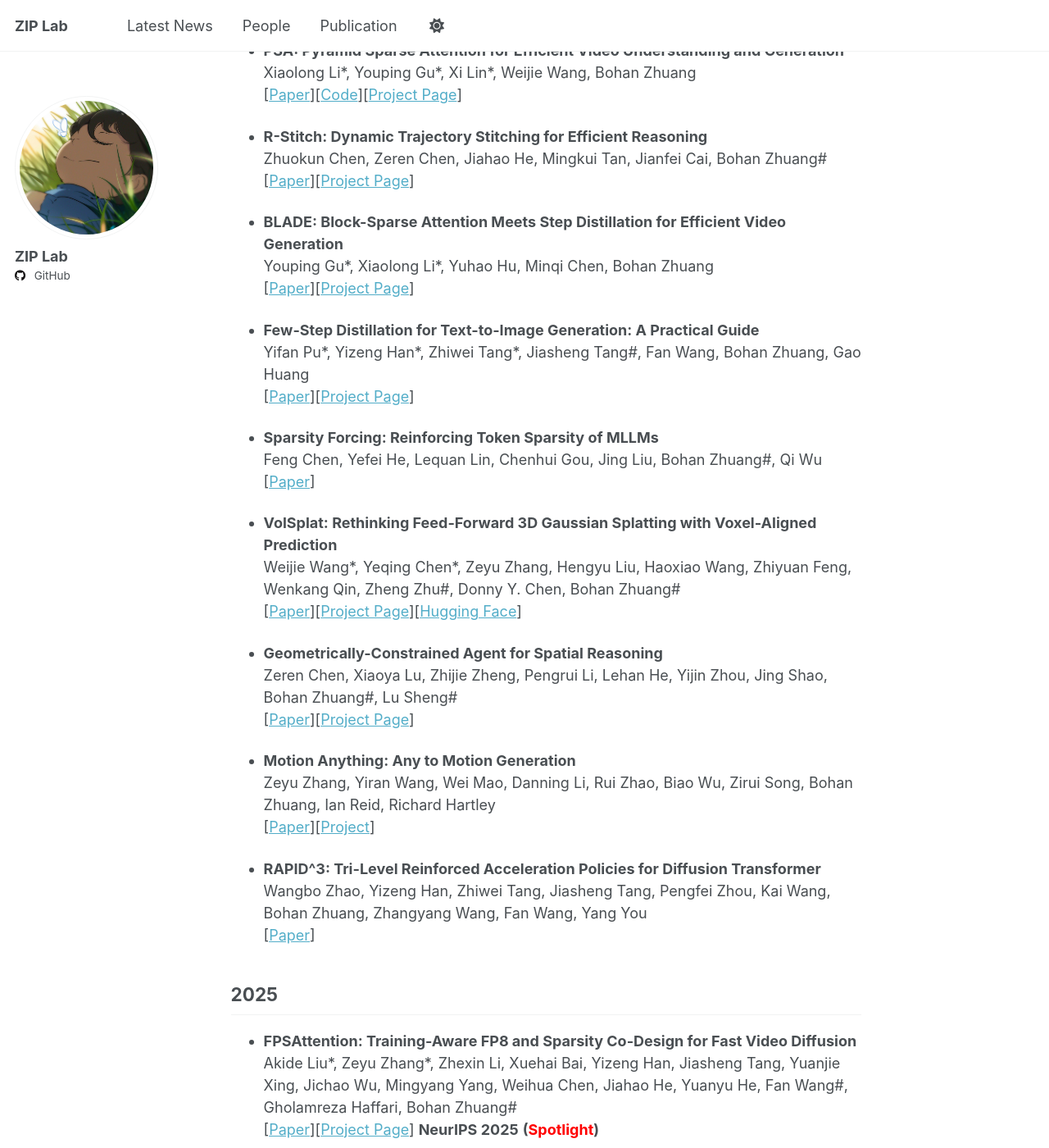
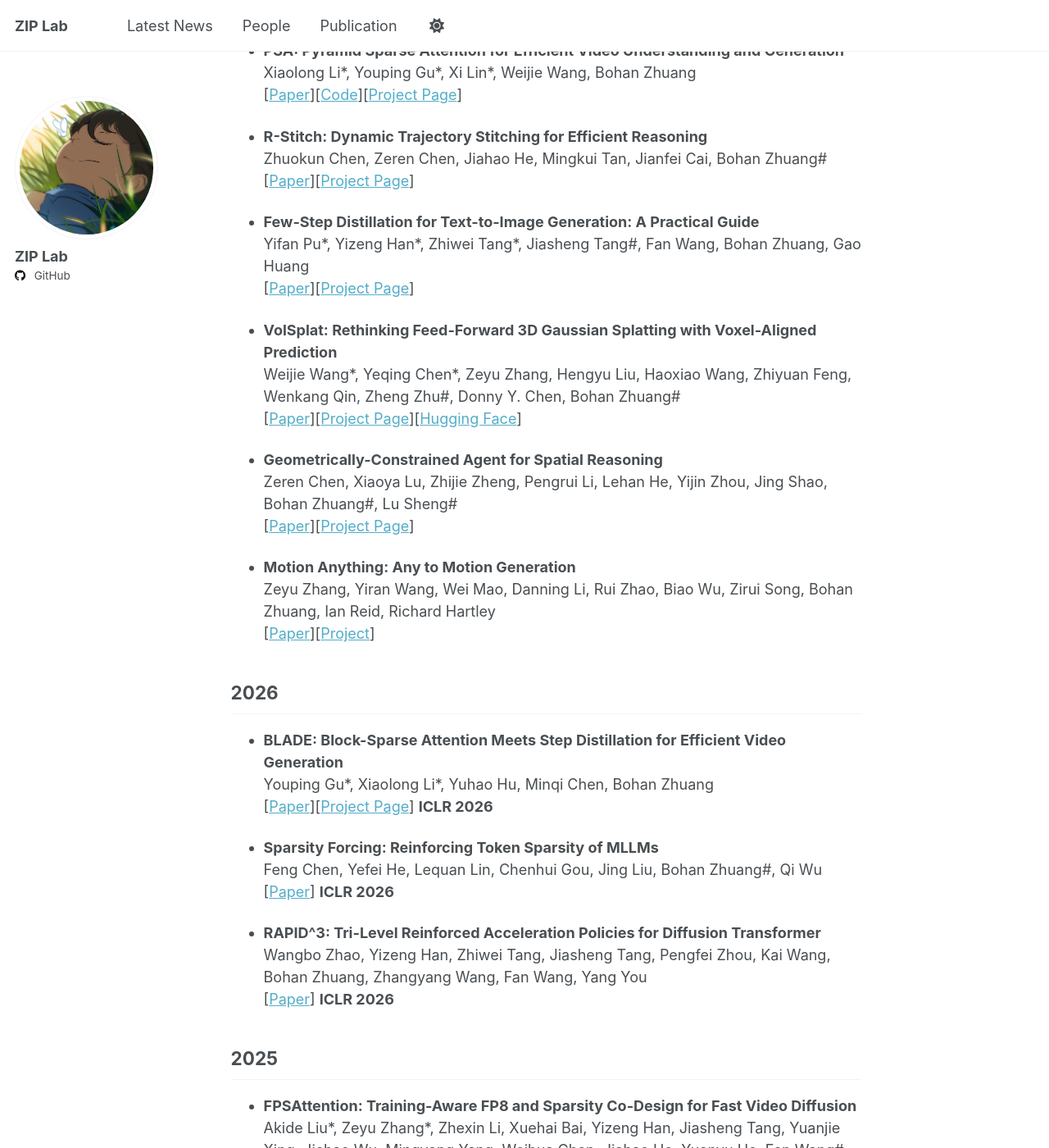
Before and after one commit to ziplab/ziplab.github.io, a Jekyll site: the page built from _pages/publication.md, in a window 1280 px wide and 1400 px high, scrolled down 655 px. Shown: the whole window at 82% size. Built offline with Jekyll 4.4.1, drawn with Linux system fonts in a browser that asks for light colours; part of the change alters nothing that is shown.

Commit message:
Update publication list with new entries and removals
Removed outdated publications and added new entries for 2026.

```diff
--- a/_pages/publication.md
+++ b/_pages/publication.md
@@ -18,7 +18,6 @@ Zeyu Zhang, Shuning Chang, Yuanyu He, Yizeng Han, Jiasheng Tang, Fan Wang, Bohan
 Haoyu Zhao, Akide Liu, Zeyu Zhang, Weijie Wang, Feng Chen, Ruihan Zhu, Gholamreza Haffari, Bohan Zhuang
 \[[Paper](https://arxiv.org/abs/2601.05172)\]\[[Code](https://github.com/ziplab/CoV)\]\[[Project Page](https://ziplab.co/CoV/)\]\[[HuggingFace](https://huggingface.co/papers/2601.05172)\]
 
-
 - **PSA: Pyramid Sparse Attention for Efficient Video Understanding and Generation**
 Xiaolong Li\*, Youping Gu\*, Xi Lin\*, Weijie Wang, Bohan Zhuang
 \[[Paper](https://arxiv.org/abs/2512.04025)\]\[[Code](https://github.com/ziplab/Pyramid-Sparse-Attention)\]\[[Project Page](https://ziplab.co/PSA/)\]
@@ -27,17 +26,9 @@ Xiaolong Li\*, Youping Gu\*, Xi Lin\*, Weijie Wang, Bohan Zhuang
 Zhuokun Chen, Zeren Chen, Jiahao He, Mingkui Tan, Jianfei Cai, Bohan Zhuang#
 \[[Paper](https://arxiv.org/abs/2507.17307)\]\[[Project Page](https://caesarhhh.github.io/R-Stitch/)\]
 
-- **BLADE: Block-Sparse Attention Meets Step Distillation for Efficient Video Generation**
-Youping Gu\*, Xiaolong Li\*, Yuhao Hu, Minqi Chen, Bohan Zhuang
-\[[Paper](https://arxiv.org/abs/2508.10774)\]\[[Project Page](https://ziplab.co/BLADE-Homepage/)\]
-
 - **Few-Step Distillation for Text-to-Image Generation: A Practical Guide**
 Yifan Pu\*, Yizeng Han\*, Zhiwei Tang\*, Jiasheng Tang\#, Fan Wang, Bohan Zhuang, Gao Huang
 \[[Paper](https://arxiv.org/abs/2512.13006)\]\[[Project Page](https://github.com/alibaba-damo-academy/T2I-Distill)\]
-
-- **Sparsity Forcing: Reinforcing Token Sparsity of MLLMs**
-Feng Chen, Yefei He, Lequan Lin, Chenhui Gou, Jing Liu, Bohan Zhuang\#, Qi Wu
-\[[Paper](https://arxiv.org/pdf/2504.18579)\]
 
 - **VolSplat: Rethinking Feed-Forward 3D Gaussian Splatting with Voxel-Aligned Prediction**
 Weijie Wang\*, Yeqing Chen\*, Zeyu Zhang, Hengyu Liu, Haoxiao Wang, Zhiyuan Feng, Wenkang Qin, Zheng Zhu#, Donny Y. Chen, Bohan Zhuang#
@@ -51,9 +42,24 @@ Zeren Chen, Xiaoya Lu, Zhijie Zheng, Pengrui Li, Lehan He, Yijin Zhou, Jing Shao
 Zeyu Zhang, Yiran Wang, Wei Mao, Danning Li, Rui Zhao, Biao Wu, Zirui Song, Bohan Zhuang, Ian Reid, Richard Hartley
 \[[Paper](https://arxiv.org/abs/2503.06955)\]\[[Project](https://steve-zeyu-zhang.github.io/MotionAnything/)\]
 
+
+
+## 2026
+
+- **BLADE: Block-Sparse Attention Meets Step Distillation for Efficient Video Generation**
+Youping Gu\*, Xiaolong Li\*, Yuhao Hu, Minqi Chen, Bohan Zhuang
+\[[Paper](https://openreview.net/forum?id=O9J20MsmRl)\]\[[Project Page](https://ziplab.co/BLADE-Homepage/)\]  **ICLR 2026**
+
+
+- **Sparsity Forcing: Reinforcing Token Sparsity of MLLMs**
+Feng Chen, Yefei He, Lequan Lin, Chenhui Gou, Jing Liu, Bohan Zhuang\#, Qi Wu
+\[[Paper](https://openreview.net/forum?id=gxNTP2eER3)\]  **ICLR 2026**
+
+
 - **RAPID^3: Tri-Level Reinforced Acceleration Policies for Diffusion Transformer**
 Wangbo Zhao, Yizeng Han, Zhiwei Tang, Jiasheng Tang, Pengfei Zhou, Kai Wang, Bohan Zhuang, Zhangyang Wang, Fan Wang, Yang You
-\[[Paper](https://arxiv.org/abs/2509.22323)\]
+\[[Paper](https://openreview.net/forum?id=sQ0g6EkpF7)\]   **ICLR 2026**
+
 
 
 
```
